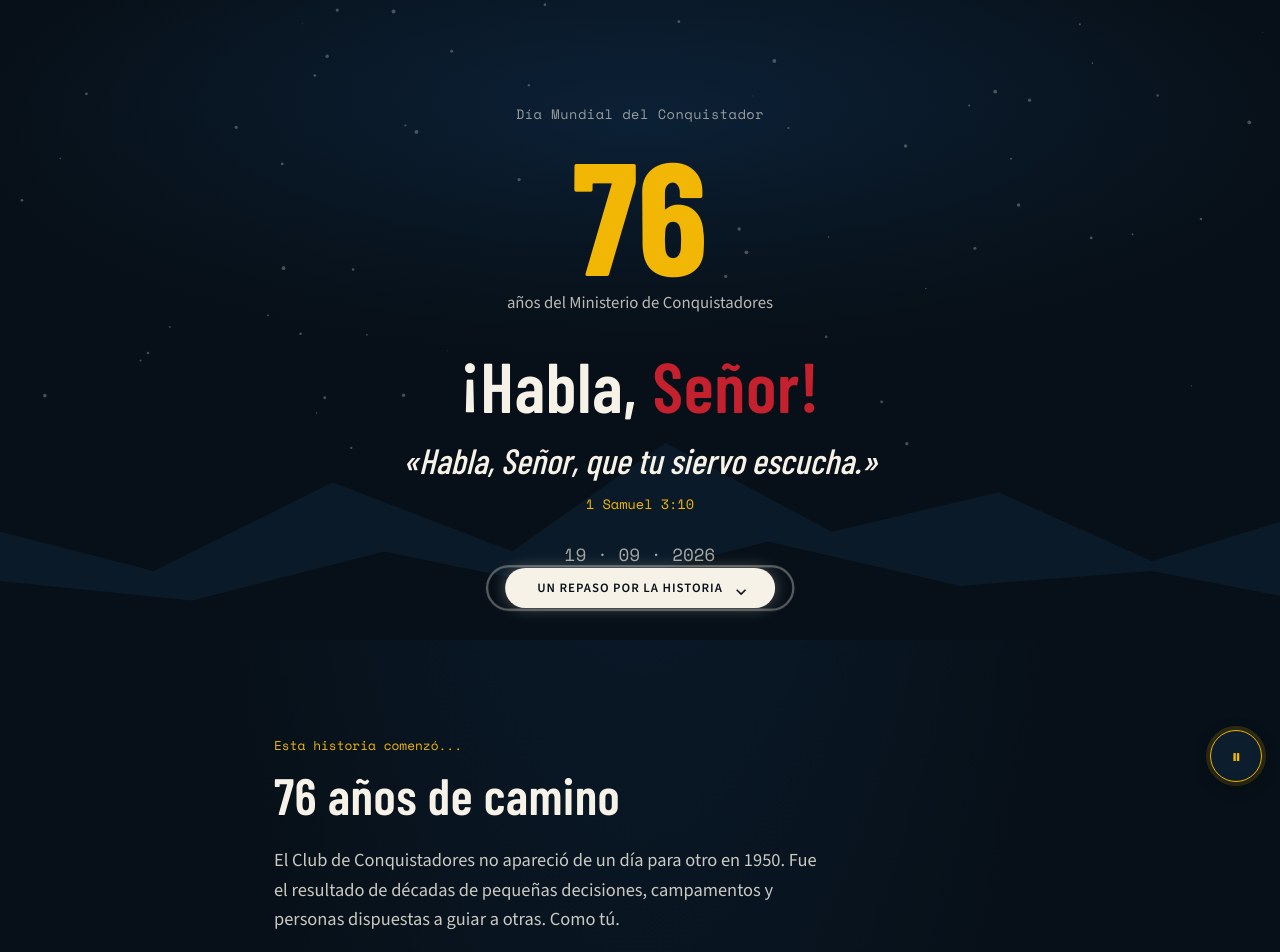
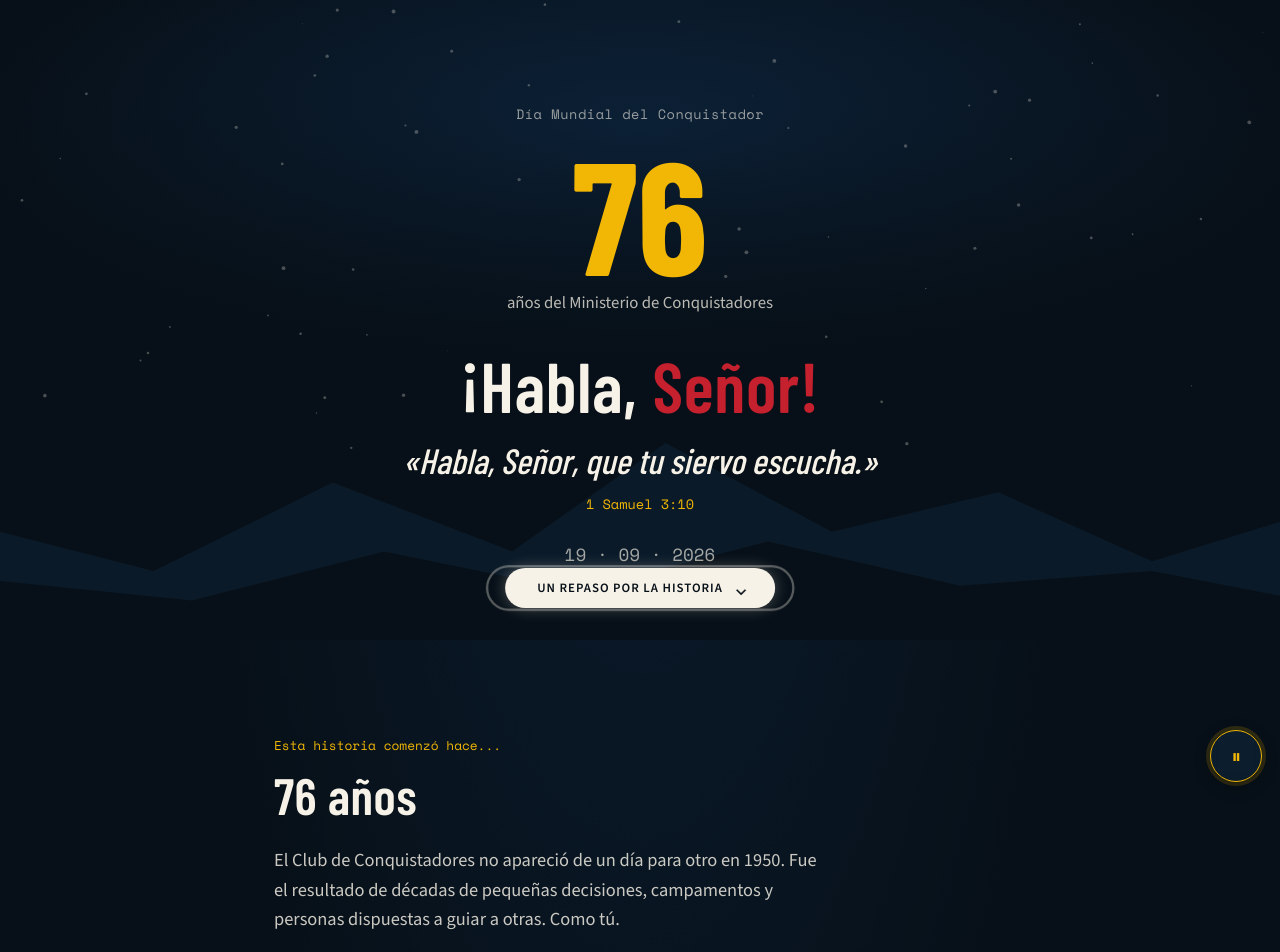
Before and after one commit to Gerson-Meneses/DIA-CONQUISTADOR, a React (Vite) app: page / in a window 1280 px wide. Shown: the top 952 px of the page. Built offline with nearby package versions, Linux system fonts and the light colour scheme.

Commit message:
Actualizar Timeline.jsx

```diff
--- a/src/components/Timeline.jsx
+++ b/src/components/Timeline.jsx
@@ -17,8 +17,8 @@ export default function Timeline() {
   return (
     <section id="historia" className="section">
       <div ref={headRef} className={`reveal${headVisible ? ' is-visible' : ''}`}>
-        <span className="section-kicker">Esta historia comenzó...</span>
-        <h2 className="section-title">76 años de camino</h2>
+        <span className="section-kicker">Esta historia comenzó hace...</span>
+        <h2 className="section-title">76 años</h2>
         <p className="section-lede">
           El Club de Conquistadores no apareció de un día para otro en 1950. Fue el
           resultado de décadas de pequeñas decisiones, campamentos y personas dispuestas
```
